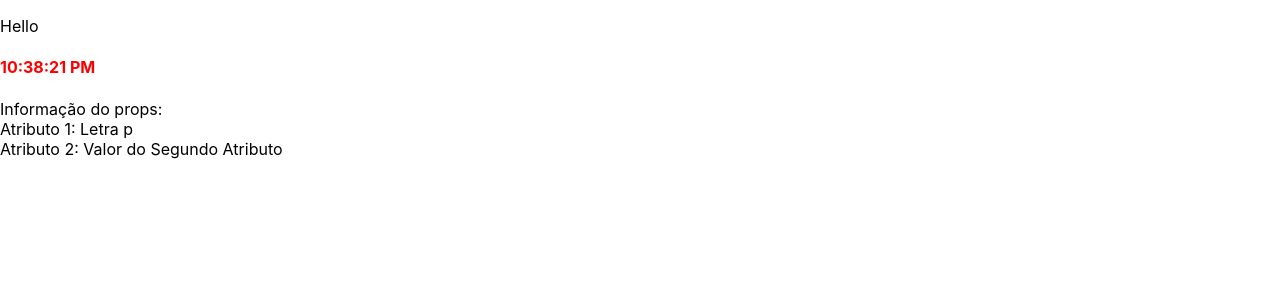
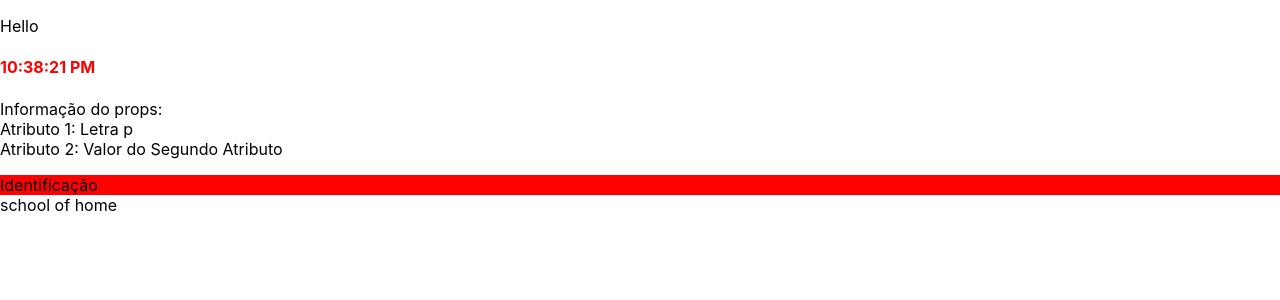
Before and after one commit to AntonioJrSK8/ReactRev2, a React (Create React App) app: page / in a window 1280 px wide. Shown: the top 300 px of the page. Built offline with nearby package versions, Linux system fonts and the light colour scheme.

Commit message:
outra forma de usar props com atribuição ternaria e style

```diff
--- /dev/null
+++ b/src/painel/painel.js
@@ -0,0 +1,21 @@
+import React, { Component } from 'react';
+
+class Painel extends Component {
+    constructor(props) {
+        super(props);
+        this.state = {  }
+    }
+    render() {
+        const { headercolor, headertext, data } = this.props;
+        return <div className="painel">
+                    <div className="painel-head" style={{ width: '100%', background: headercolor }}>
+                      {headertext}
+                    </div>
+                    <div className="painel-text">
+                      {data}
+                    </div>
+                </div>;
+    }
+}
+
+export default Painel;
--- a/src/props/Props.js
+++ b/src/props/Props.js
@@ -1,17 +1,10 @@
 import React, { Component } from 'react';
+import Painel from '../painel/painel';
 
 class compProps extends Component {
 
     constructor(props) {
         super(props);
-
-        //const { attr, attr2 } = this.props;
-
-        //this.props = {
-        //    attr : 'Value',
-        //    attr2: 'Value 2'
-        //};
-
         this.state = {  }
     }
 
@@ -25,6 +18,7 @@ class compProps extends Component {
                     Atributo 1: {attr==='p' ? 'Letra p' : attr } <br />
                     Atributo 2: {attr2}
                 </p>
+                <Painel headercolor="red" headertext="Identificação" data="school of home"/>
           </div>;
     }
 }
```
